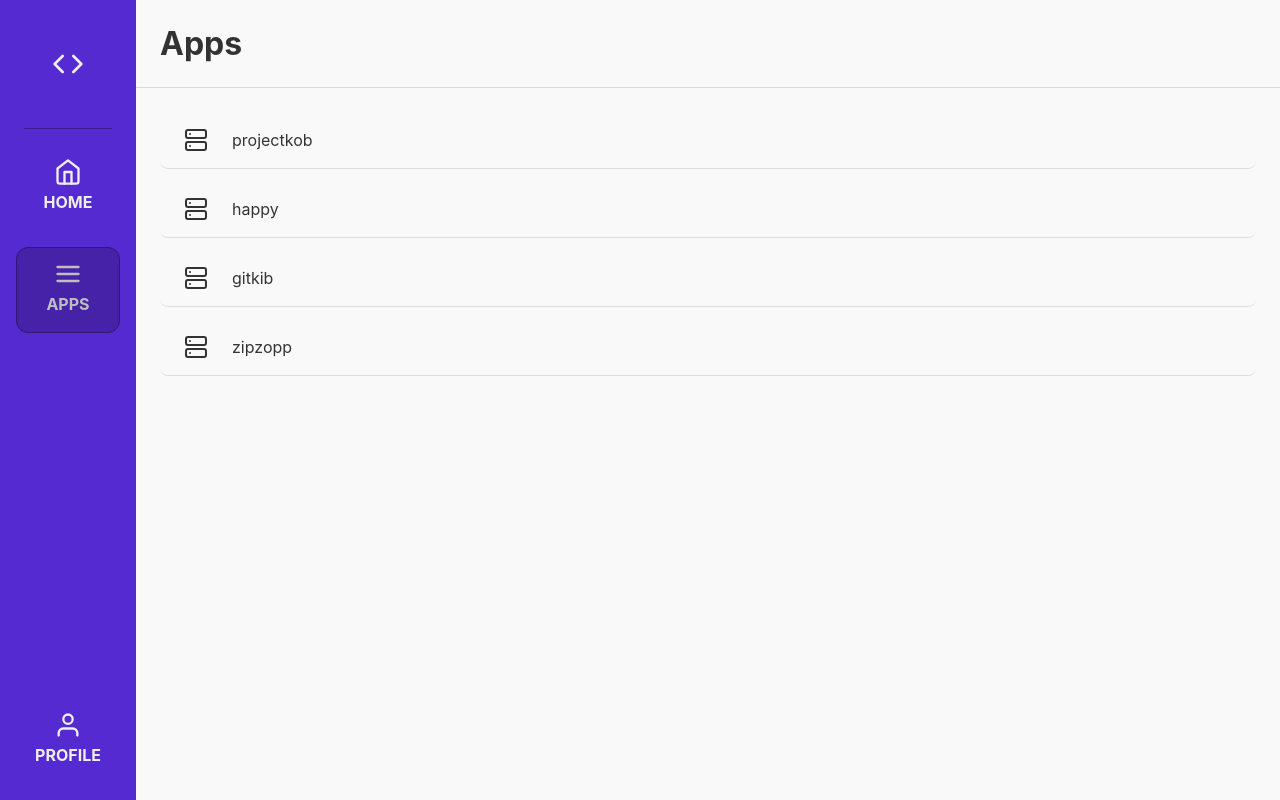
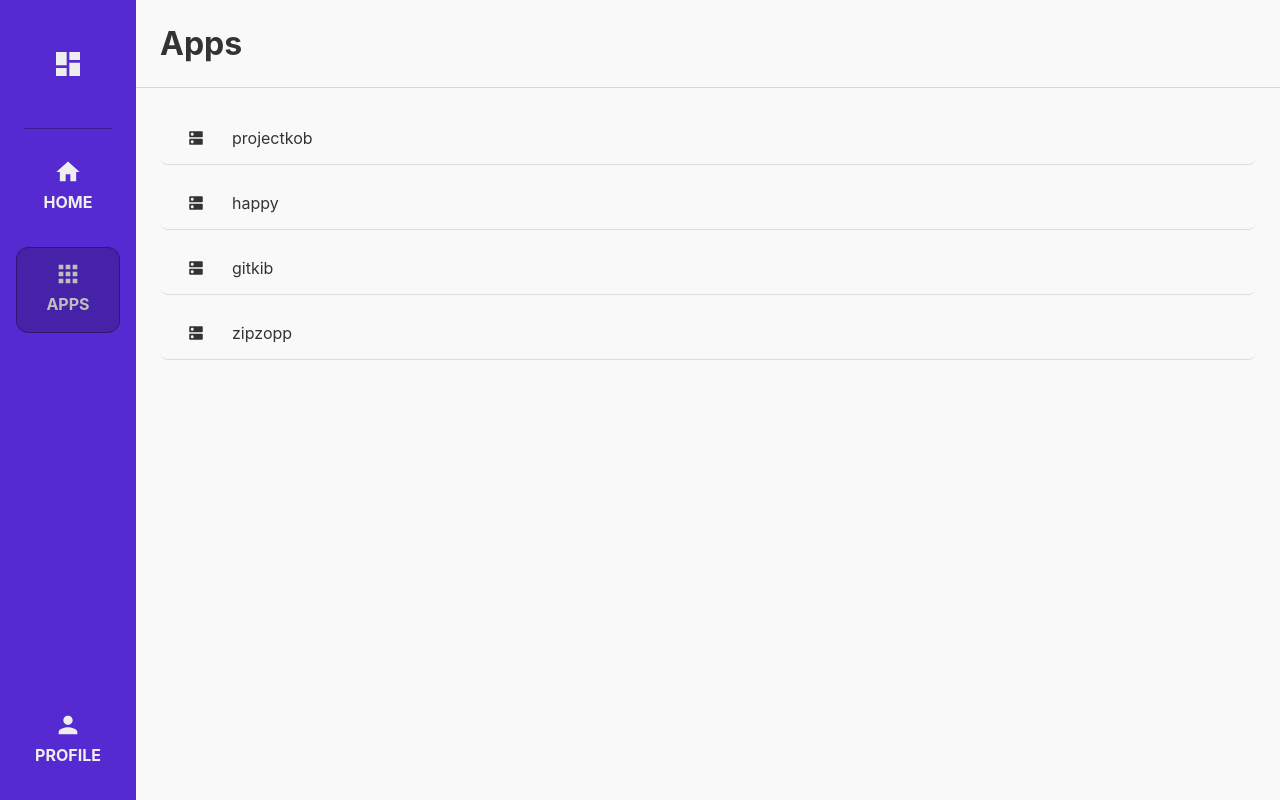
Before and after one commit to aripiprazole/projectkob, a Next.js app in the folder web/: page /apps in a window 1280 px wide. Built offline with nearby package versions, Linux system fonts and the light colour scheme.

Commit message:
feat(web): use material icons instead of feather icons

```diff
--- a/web/src/components/AppHeader/index.tsx
+++ b/web/src/components/AppHeader/index.tsx
@@ -4,7 +4,7 @@ import Link from "next/link";
 
 import { useRecoilState, useRecoilValue } from "recoil";
 
-import { FiPower, FiPaperclip } from "react-icons/fi";
+import { MdPower, MdNote } from "react-icons/md";
 
 import { appState, appStatusState } from "~/store/apps";
 
@@ -15,6 +15,76 @@ import AppStatus, { Killing, Starting, Stopping } from "~/entities/app-status";
 const START_COLOR = "#15ed44";
 const STOP_COLOR = "#e36319";
 const KILL_COLOR = "#f0164c";
+
+type Props = {
+  appId: string;
+};
+
+const AppHeader: React.VFC<Props> = ({ appId }) => {
+  const [status, setStatus] = useRecoilState(appStatusState);
+
+  const { name } = useRecoilValue(appState(appId));
+
+  return (
+    <Header>
+      <h1>
+        {name}
+
+        <span>
+          <MdPower size={16} color={getColorByStatus(status)} />
+        </span>
+      </h1>
+
+      <ul>
+        <li>
+          <Link href="/apps/[appId]/logs" as={`/apps/${appId}/logs`}>
+            <ActionButton color="secondary">
+              <MdNote size={16} />
+
+              <span className="text">Logs</span>
+            </ActionButton>
+          </Link>
+        </li>
+
+        <li>
+          <ActionButton
+            disabled={status.type !== "deployed"}
+            color={status.type === "deployed" ? "primary" : undefined}
+            onClick={() => setStatus(Starting)}
+          >
+            <MdPower size={16} />
+
+            {status.type === "deployed" && <span className="text">Start</span>}
+          </ActionButton>
+        </li>
+
+        <li>
+          <ActionButton
+            disabled={status.type !== "started"}
+            color={status.type === "started" ? "primary" : undefined}
+            onClick={() => setStatus(Stopping)}
+          >
+            <MdPower size={16} />
+
+            {status.type === "started" && <span className="text">Stop</span>}
+          </ActionButton>
+        </li>
+
+        <li>
+          <ActionButton
+            disabled={status.type !== "started"}
+            color={status.type === "started" ? "primary" : undefined}
+            onClick={() => setStatus(Killing)}
+          >
+            <MdPower size={16} />
+
+            {status.type === "started" && <span className="text">Kill</span>}
+          </ActionButton>
+        </li>
+      </ul>
+    </Header>
+  );
+};
 
 function getColorByStatus(status: AppStatus): string {
   switch (status.type) {
@@ -31,74 +101,4 @@ function getColorByStatus(status: AppStatus): string {
   }
 }
 
-type Props = {
-  appId: string;
-};
-
-const AppHeader: React.VFC<Props> = ({ appId }) => {
-  const [status, setStatus] = useRecoilState(appStatusState);
-
-  const { name } = useRecoilValue(appState(appId));
-
-  return (
-    <Header>
-      <h1>
-        {name}
-
-        <span>
-          <FiPower size={16} color={getColorByStatus(status)} />
-        </span>
-      </h1>
-
-      <ul>
-        <li>
-          <Link href="/apps/[appId]/logs" as={`/apps/${appId}/logs`}>
-            <ActionButton color="secondary">
-              <FiPaperclip size={16} />
-
-              <span className="text">Logs</span>
-            </ActionButton>
-          </Link>
-        </li>
-
-        <li>
-          <ActionButton
-            disabled={status.type !== "deployed"}
-            color={status.type === "deployed" ? "primary" : undefined}
-            onClick={() => setStatus(Starting)}
-          >
-            <FiPower size={16} />
-
-            <span className="text">Start</span>
-          </ActionButton>
-        </li>
-
-        <li>
-          <ActionButton
-            disabled={status.type !== "started"}
-            color={status.type === "started" ? "primary" : undefined}
-            onClick={() => setStatus(Stopping)}
-          >
-            <FiPower size={16} />
-
-            <span className="text">Stop</span>
-          </ActionButton>
-        </li>
-
-        <li>
-          <ActionButton
-            disabled={status.type !== "started"}
-            color={status.type === "started" ? "primary" : undefined}
-            onClick={() => setStatus(Killing)}
-          >
-            <FiPower size={16} />
-
-            <span className="text">Kill</span>
-          </ActionButton>
-        </li>
-      </ul>
-    </Header>
-  );
-};
-
 export default AppHeader;
--- a/web/src/components/Sidebar/index.tsx
+++ b/web/src/components/Sidebar/index.tsx
@@ -2,19 +2,19 @@ import React from "react";
 
 import Link from "next/link";
 
-import { FiCode, FiHome, FiMenu, FiUser } from "react-icons/fi";
+import { MdDashboard, MdHome, MdApps, MdPerson } from "react-icons/md";
 
 import { Container, Item, Items, Nav, Logo } from "./styles";
 
 export type SidebarProps = {
-  selected?: string;
+  selected?: "apps" | "profile" | "home";
 };
 
 const Sidebar: React.VFC<SidebarProps> = ({ selected }) => {
   return (
     <Container>
       <Logo>
-        <FiCode color="#eee" size={32} />
+        <MdDashboard color="#eee" size={32} />
       </Logo>
 
       <Nav>
@@ -23,7 +23,7 @@ const Sidebar: React.VFC<SidebarProps> = ({ selected }) => {
         <Item selected={selected === "profile"}>
           <Link href="/profile">
             <a>
-              <FiUser color="#eee" size={28} />
+              <MdPerson color="#eee" size={28} />
 
               <span>Profile</span>
             </a>
@@ -40,7 +40,7 @@ const SidebarItems: React.VFC<SidebarProps> = ({ selected }) => (
       <Item selected={selected === "home"}>
         <Link href="/">
           <a>
-            <FiHome color="#eee" size={28} />
+            <MdHome color="#eee" size={28} />
 
             <span>Home</span>
           </a>
@@ -52,7 +52,7 @@ const SidebarItems: React.VFC<SidebarProps> = ({ selected }) => (
       <Item selected={selected === "apps"}>
         <Link href="/apps">
           <a>
-            <FiMenu color="#eee" size={28} />
+            <MdApps color="#eee" size={28} />
 
             <span>Apps</span>
           </a>
--- a/web/src/pages/apps/index.tsx
+++ b/web/src/pages/apps/index.tsx
@@ -3,7 +3,7 @@ import React, { Suspense } from "react";
 import Link from "next/link";
 import { NextPage } from "next";
 
-import { FiServer } from "react-icons/fi";
+import { MdDns } from "react-icons/md";
 
 import { useRecoilValue } from "recoil";
 
@@ -35,7 +35,7 @@ const Content: React.VFC = () => {
           <Link href="/apps/[appId]" as={`/apps/${app.id}`}>
             <AppItemLink>
               <div className="icon">
-                <FiServer size={24} />
+                <MdDns size={18} />
               </div>
 
               <span className="name">{app.name}</span>
```
